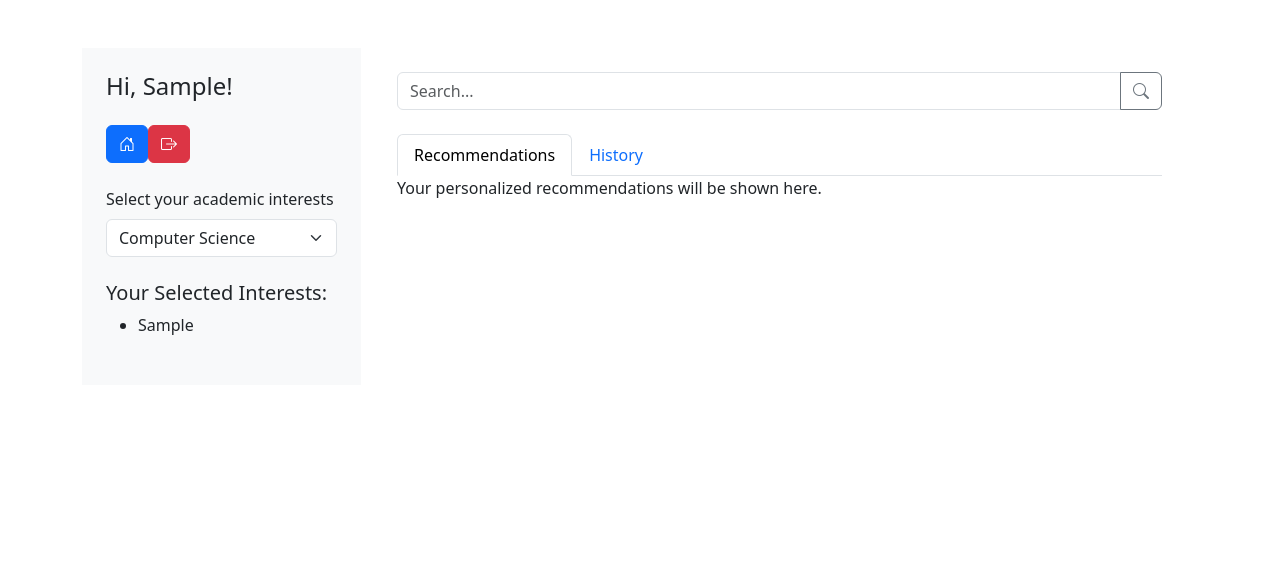
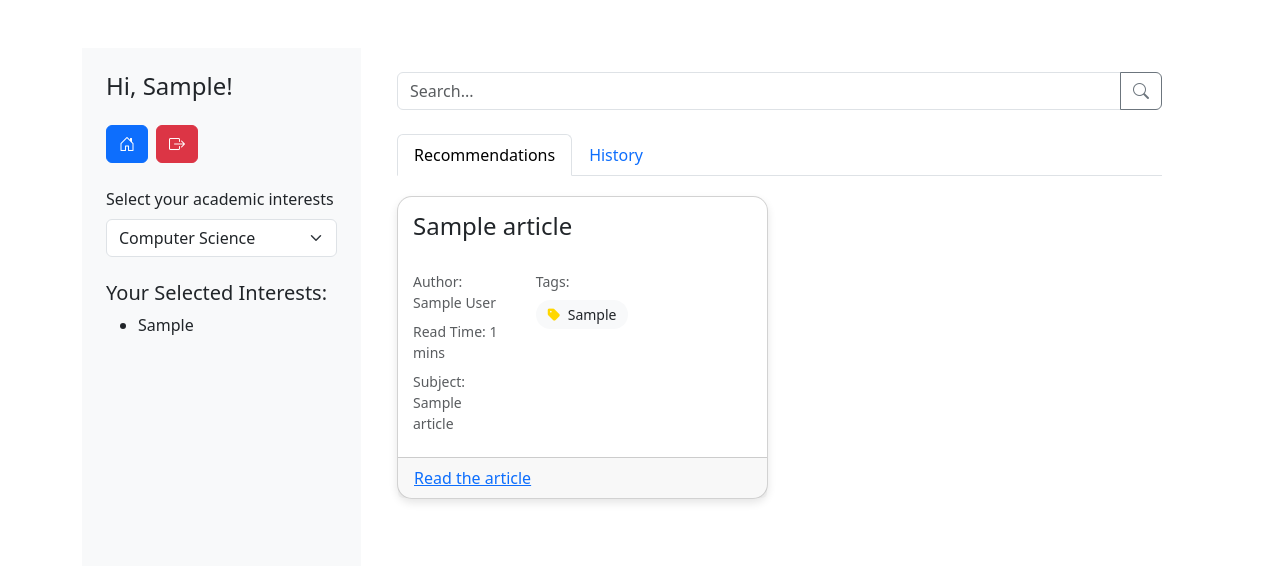
Before and after one commit to Raveen522/academic_recommender, a Django app: page /dashboard/ in a window 1280 px wide. Shown: the top 566 px of the page. Run offline with Django 5.2, Linux system fonts and the light colour scheme; a user stored in the database is signed in; tables that the repository leaves empty hold one stand-in row (values such as "Sample post").

Commit message:
Recommendation suggestions added

```diff
--- a/main/models.py
+++ b/main/models.py
@@ -17,3 +17,18 @@ class UserProfile(models.Model):
 
     def __str__(self):
         return self.user.username
+
+# added this model on 21/01/2025
+class Article(models.Model):
+    title = models.CharField(max_length=255)
+    author = models.CharField(max_length=255)
+    tags = models.TextField()  # Store as comma-separated values
+    topic = models.CharField(max_length=255)
+    read_time = models.IntegerField()
+    claps = models.IntegerField()
+    url = models.URLField()
+    date_posted = models.DateField()
+    subject = models.CharField(max_length=255)
+
+    def __str__(self):
+        return self.title
--- a/main/static/css/styles.css
+++ b/main/static/css/styles.css
@@ -1,85 +1,39 @@
-/* Global styles */
-body {
-    font-family: Arial, sans-serif;
-    background-color: #f4f4f4;
-    margin: 0;
-    padding: 0;
-    display: flex;
-    justify-content: center;
-    align-items: center;
-    height: 100vh;
+.card {
+    border-radius: 15px;
+    box-shadow: 0 4px 8px rgba(0,0,0,0.1);
+    background: white;
+    max-width: 800px;
+    margin: 20px auto;
 }
-
-/* Header and navigation */
-header {
-    background-color: #4CAF50;
-    width: 100%;
-    padding: 10px 0;
+.tag {
+    background: #f8f9fa;
+    padding: 4px 12px;
+    border-radius: 20px;
+    margin-right: 8px;
+    margin-bottom: 8px;
+    font-size: 14px;
+    display: inline-block;
 }
-
-header nav ul {
-    list-style: none;
-    text-align: center;
-    margin: 0;
-    padding: 0;
+.tag i {
+    color: #ffd700;
+    margin-right: 4px;
 }
-
-header nav ul li {
-    display: inline-block;
-    margin: 0 15px;
+.info-section {
+    padding: 15px;
 }
-
-header nav ul li a {
-    color: white;
-    text-decoration: none;
-    font-size: 18px;
+.title-section {
+    padding: 15px;
 }
-
-/* Form styles */
-form {
-    background-color: white;
-    padding: 20px;
-    border-radius: 8px;
-    box-shadow: 0px 4px 8px rgba(0, 0, 0, 0.1);
-    width: 300px;
-}
-
-form div {
-    margin-bottom: 10px;
-}
-
-form label {
-    font-weight: bold;
+.meta-text {
+    margin-bottom: 8px;
     display: block;
 }
-
-form input, form select, form button {
-    width: 100%;
-    padding: 8px;
-    margin-top: 5px;
+@media (max-width: 768px) {
+    .mobile-order-1 { order: 1; }
+    .mobile-order-2 { order: 2; }
+    .mobile-order-3 { order: 3; }
+    .mobile-full-width { width: 100%; }
 }
-
-form button {
-    background-color: #4CAF50;
-    color: white;
-    border: none;
-    cursor: pointer;
-}
-
-form button:hover {
-    background-color: #45a049;
-}
-
-.card input:checked + label {
-    background-color: #007bff;
-    color: white;
-}
-
-.card-link:hover {
-    background-color: #f8f9fa;
-    cursor: pointer;
-}
-
 
 /* Error message */
 .error {
@@ -94,3 +48,10 @@ footer {
     font-size: 12px;
     color: #666;
 }
+
+
+.btn.active {
+    color: white;
+    background-color: #007bff;
+    border-color: #007bff;
+}
--- a/main/templates/main/base.html
+++ b/main/templates/main/base.html
@@ -9,9 +9,10 @@
     <!-- Bootstrap CSS -->
     <link href="https://cdn.jsdelivr.net/npm/bootstrap@5.3.0-alpha3/dist/css/bootstrap.min.css" rel="stylesheet">
     <link href="https://cdn.jsdelivr.net/npm/bootstrap-icons/font/bootstrap-icons.css" rel="stylesheet">
+    <link href="https://cdnjs.cloudflare.com/ajax/libs/font-awesome/6.5.1/css/all.min.css" rel="stylesheet">
 
     <!-- Custom CSS -->
-    <!-- <link href="{% static 'css/styles.css' %}" rel="stylesheet"> -->
+    <link href="{% static 'css/styles.css' %}" rel="stylesheet">
 </head>
 <body>
     <div class="container mt-5">
--- a/main/templates/main/dashboard.html
+++ b/main/templates/main/dashboard.html
@@ -1,4 +1,5 @@
 {% extends "main/base.html" %}
+{% load filters %}
 
 {% block content %}
 <div class="container-fluid">
@@ -14,7 +15,7 @@
                 </button>
                 <form method="post" action="{% url 'dashboard' %}">
                     {% csrf_token %}
-                    <button type="submit" name="logout" class="btn btn-danger" title="Logout">
+                    <button type="submit" name="logout" class="btn btn-danger ms-2" title="Logout">
                         <i class="bi bi-box-arrow-right"></i> <!-- Logout icon -->
                     </button>
                 </form>
@@ -70,9 +71,42 @@
                 <div class="tab-content" id="myTabContent">
                     <!-- Recommendations Tab -->
                     <div class="tab-pane fade show active" id="recommendations" role="tabpanel" aria-labelledby="recommendations-tab">
-                        <!-- Content for Recommendations will go here -->
-                        <p>Your personalized recommendations will be shown here.</p>
+                        <div class="row">
+                            {% for article in recommendations %}
+                            <div class="col-md-6 mb-4">
+                                <div class="card">
+                                    <div class="title-section">
+                                        <h4 class="mb-0">{{ article.title }}</h4>
+                                    </div>
+                                    <div class="row g-0">
+                                        <div class="col-12 col-md-4 info-section">
+                                            <small class="text-muted meta-text">Author: {{ article.author }}</small>
+                                            <small class="text-muted meta-text">Read Time: {{ article.read_time }} mins</small>
+                                            <small class="text-muted meta-text">Subject: {{ article.subject }}</small>
+                                        </div>
+                                        <div class="col-12 col-md-6 info-section">
+                                            <small class="text-muted d-block mb-2">Tags:</small>
+                                            <div class="d-flex flex-wrap">
+                                                {% for tag in article.tags|split:" " %}
+                                                    <span class="tag d-inline-block me-2 mb-2">
+                                                        <i class="fas fa-tag"></i> {{ tag }}
+                                                    </span>
+                                                {% endfor %}
+                                            </div>
+                                        </div>
+                                    </div>
+
+                                    <div class="card-footer">
+                                        <!-- Add the "Read the article" link -->
+                                        <a href="{{ article.url }}" class="text-primary" target="_blank">Read the article</a>
+                                    </div>
+
+                                </div>
+                            </div>
+                            {% endfor %}
+                        </div>
                     </div>
+
 
                     <!-- History Tab -->
                     <div class="tab-pane fade" id="history" role="tabpanel" aria-labelledby="history-tab">
--- /dev/null
+++ b/main/templatetags/filters.py
@@ -0,0 +1,10 @@
+from django import template
+
+register = template.Library()
+
+@register.filter
+def split(value, delimiter=" "):
+    """Splits the string by the given delimiter."""
+    if isinstance(value, str):
+        return value.split(delimiter)
+    return []
--- /dev/null
+++ b/main/utils/recommendation.py
@@ -0,0 +1,26 @@
+from sklearn.feature_extraction.text import TfidfVectorizer
+from sklearn.metrics.pairwise import cosine_similarity
+from main.models import Article
+import pandas as pd
+
+def get_recommendations(user_profile):
+    articles = Article.objects.all()
+    df = pd.DataFrame(list(articles.values()))
+
+    # Preprocess combined features
+    df['combined_features'] = (
+        df['title'] + ' ' + df['tags'] + ' ' + df['topic'] + ' ' + df['author']
+    )
+
+    # TF-IDF Vectorization
+    vectorizer = TfidfVectorizer(stop_words='english', max_features=5000)
+    tfidf_matrix = vectorizer.fit_transform(df['combined_features'])
+
+    # Calculate similarity
+    profile_vector = vectorizer.transform([user_profile])
+    similarity_scores = cosine_similarity(profile_vector, tfidf_matrix).flatten()
+
+    # Add scores to DataFrame and sort
+    df['similarity_score'] = similarity_scores
+    recommendations = df.sort_values(by='similarity_score', ascending=False).head(10)
+    return recommendations
--- a/main/views.py
+++ b/main/views.py
@@ -4,6 +4,7 @@ from django.contrib import messages
 from django.contrib.auth.models import User
 from .models import UserProfile
 from django.contrib.auth.decorators import login_required
+from main.utils.recommendation import get_recommendations
 
 # Login view
 def login_view(request):
@@ -76,22 +77,22 @@ def interest_selection_view(request):
     return render(request, 'main/interest_selection.html')
 
 # Dashboard view
-from django.shortcuts import render, redirect
-from django.contrib.auth.decorators import login_required
-from django.contrib.auth import logout
-
 @login_required
 def dashboard_view(request):
     if request.method == "POST" and "logout" in request.POST:
         logout(request)
         return redirect("login")
 
-    # Get the user's profile and interests
-    user_profile = request.user.profile
-    interests = user_profile.interests.split(',') if user_profile.interests else []
+    user_profile = request.user.profile.interests  # User's interests as a string
+    recommendations = get_recommendations(user_profile)
+
+    # Process tags for each recommendation
+    for article in recommendations.to_dict('records'):
+        article['tags_list'] = article['tags'].split(',') if article['tags'] else []
 
     return render(request, "main/dashboard.html", {
         "user": request.user,
-        "first_name": user_profile.first_name,
-        "interests": interests
+        "first_name": request.user.profile.first_name,
+        "interests": user_profile.split(','),
+        "recommendations": recommendations.to_dict('records'),
     })
```
Also changed, not shown: main/management/commands/load_articles.py (added, +28 -0 lines), main/management/__init__.py (added), main/management/commands/__init__.py (added), main/migrations/0002_article.py (added), main/migrations/0003_articlereaction.py (added), main/migrations/0004_delete_articlereaction.py (added), main/static/js/main.js (added), main/templatetags/__init__.py (added), 1 other file.
